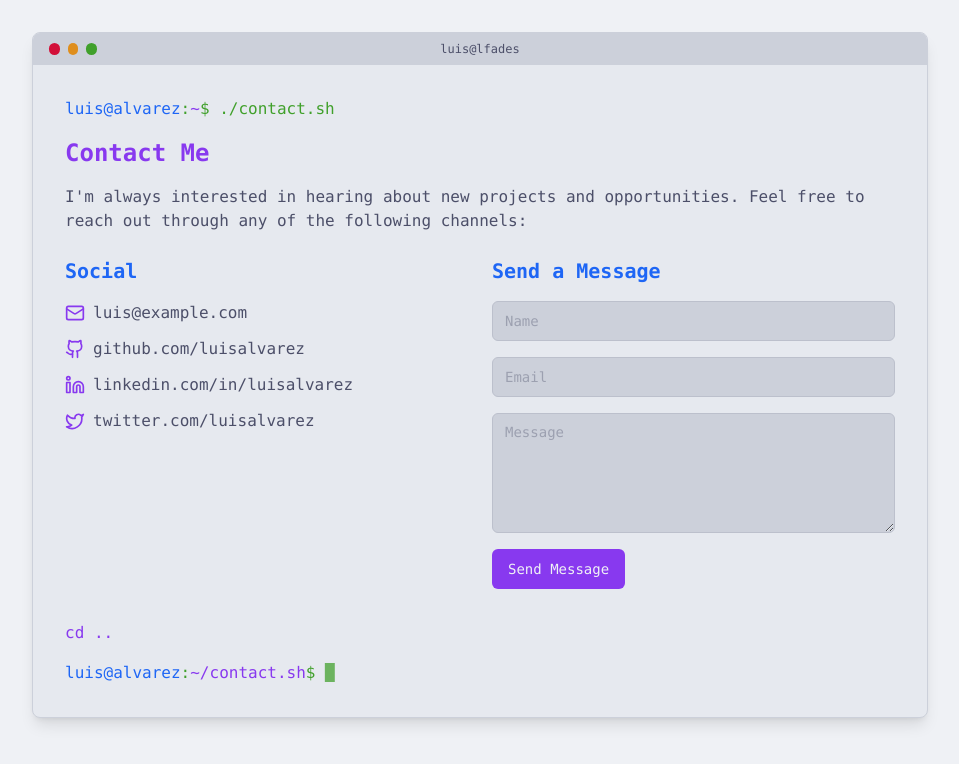
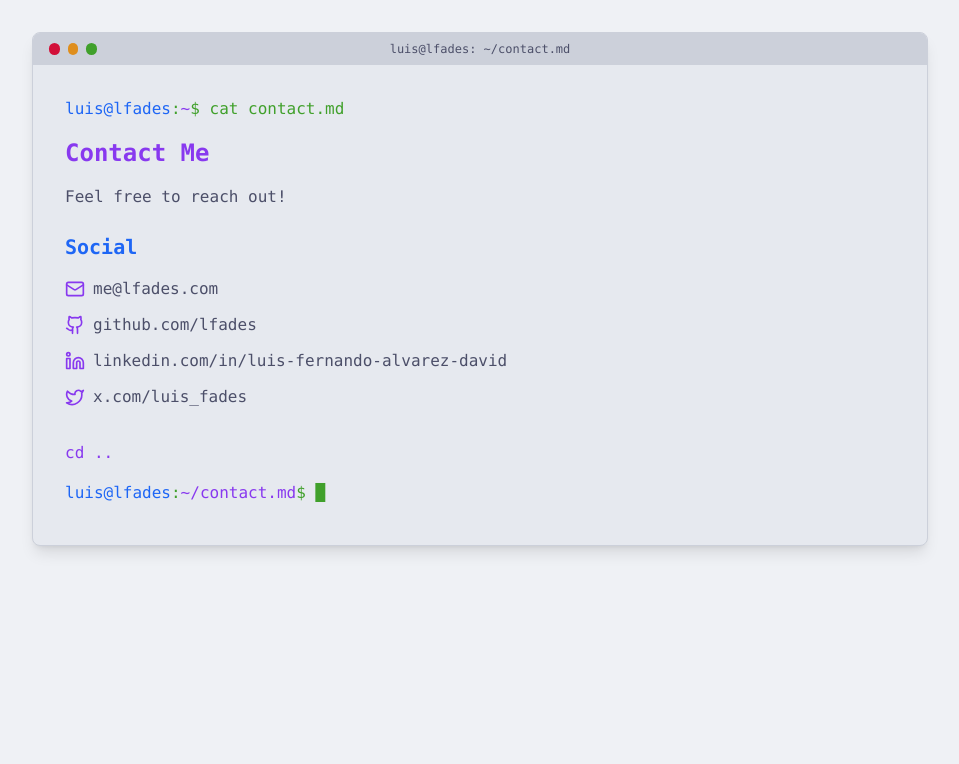
Before and after one commit to lfades/lfades-site, a Next.js app: page /contact in a window 1280 px wide. Shown: the top 764 px of the page, without its empty margins (160-1119 px from the left). Built offline with nearby package versions, Linux system fonts and the light colour scheme.

Commit message:
Updated contact page

```diff
--- a/app/(main)/contact/page.tsx
+++ b/app/(main)/contact/page.tsx
@@ -1,117 +1,79 @@
-import Link from "next/link"
-import { Terminal } from "@/components/terminal"
-import { Button } from "@/components/ui/button"
-import { Input } from "@/components/ui/input"
-import { Textarea } from "@/components/ui/textarea"
-import { Mail, Github, Linkedin, Twitter } from "lucide-react"
+import { Mail, Github, Linkedin, Twitter } from "lucide-react";
+import Link from "next/link";
+import { Terminal } from "@/components/terminal";
+import { TerminalLine } from "@/components/terminal-line";
 
 export default function ContactPage() {
 	return (
 		<div className="min-h-screen bg-ctp-base text-ctp-text font-mono">
-      <Terminal title="luis@alvarez: ~/contact.sh">
+			<Terminal path="~/contact.md">
 				<div className="p-4">
-          <div className="mb-4 text-ctp-green">
-            <span className="text-ctp-blue">luis@alvarez</span>:<span className="text-ctp-mauve">~</span>$ ./contact.sh
-          </div>
+					<TerminalLine className="mb-4" text="cat contact.md" />
 
 					<div className="mb-6">
-            <h1 className="text-2xl font-bold text-ctp-mauve mb-4">Contact Me</h1>
+						<h1 className="text-2xl font-bold text-ctp-mauve mb-4">
+							Contact Me
+						</h1>
 
-            <p className="mb-6">
-              I'm always interested in hearing about new projects and opportunities. Feel free to reach out through any
-              of the following channels:
-            </p>
+						<p className="mb-6">Feel free to reach out! </p>
 
-            <div className="grid grid-cols-1 md:grid-cols-2 gap-6 mb-8">
-              <div className="space-y-4">
+						<div className="mb-8 space-y-4">
 							<h2 className="text-xl font-bold text-ctp-blue">Social</h2>
 
 							<div className="space-y-3">
 								<a
-                    href="mailto:luis@example.com"
+									href="mailto:me@lfades.com"
 									className="flex items-center gap-2 text-ctp-text hover:text-ctp-lavender"
 								>
 									<Mail className="h-5 w-5 text-ctp-mauve" />
-                    <span>luis@example.com</span>
+									<span>me@lfades.com</span>
 								</a>
 
 								<a
-                    href="https://github.com/luisalvarez"
+									href="https://github.com/lfades"
 									target="_blank"
 									rel="noopener noreferrer"
 									className="flex items-center gap-2 text-ctp-text hover:text-ctp-lavender"
 								>
 									<Github className="h-5 w-5 text-ctp-mauve" />
-                    <span>github.com/luisalvarez</span>
+									<span>github.com/lfades</span>
 								</a>
 
 								<a
-                    href="https://linkedin.com/in/luisalvarez"
+									href="https://www.linkedin.com/in/luis-fernando-alvarez-david-1a490a158"
 									target="_blank"
 									rel="noopener noreferrer"
 									className="flex items-center gap-2 text-ctp-text hover:text-ctp-lavender"
 								>
 									<Linkedin className="h-5 w-5 text-ctp-mauve" />
-                    <span>linkedin.com/in/luisalvarez</span>
+									<span>linkedin.com/in/luis-fernando-alvarez-david</span>
 								</a>
 
 								<a
-                    href="https://twitter.com/luisalvarez"
+									href="https://x.com/luis_fades"
 									target="_blank"
 									rel="noopener noreferrer"
 									className="flex items-center gap-2 text-ctp-text hover:text-ctp-lavender"
 								>
 									<Twitter className="h-5 w-5 text-ctp-mauve" />
-                    <span>twitter.com/luisalvarez</span>
+									<span>x.com/luis_fades</span>
 								</a>
-                </div>
-              </div>
-
-              <div className="space-y-4">
-                <h2 className="text-xl font-bold text-ctp-blue">Send a Message</h2>
-
-                <form className="space-y-4">
-                  <div>
-                    <Input
-                      type="text"
-                      placeholder="Name"
-                      className="bg-ctp-surface0 border-ctp-surface1 text-ctp-text placeholder:text-ctp-overlay0"
-                    />
-                  </div>
-
-                  <div>
-                    <Input
-                      type="email"
-                      placeholder="Email"
-                      className="bg-ctp-surface0 border-ctp-surface1 text-ctp-text placeholder:text-ctp-overlay0"
-                    />
-                  </div>
-
-                  <div>
-                    <Textarea
-                      placeholder="Message"
-                      className="bg-ctp-surface0 border-ctp-surface1 text-ctp-text placeholder:text-ctp-overlay0 min-h-[120px]"
-                    />
-                  </div>
-
-                  <Button className="bg-ctp-mauve hover:bg-ctp-lavender text-ctp-base">Send Message</Button>
-                </form>
 							</div>
 						</div>
 					</div>
 
 					<div className="mt-6">
-            <Link href="/" className="text-ctp-mauve hover:text-ctp-lavender hover:underline">
+						<Link
+							href="/"
+							className="text-ctp-mauve hover:text-ctp-lavender hover:underline"
+						>
 							cd ..
 						</Link>
 					</div>
 
-          <div className="mt-4 text-ctp-green">
-            <span className="text-ctp-blue">luis@alvarez</span>:<span className="text-ctp-mauve">~/contact.sh</span>${" "}
-            <span className="animate-pulse">█</span>
-          </div>
+					<TerminalLine className="mt-4" path="~/contact.md" />
 				</div>
 			</Terminal>
 		</div>
-  )
+	);
 }
```
Lines whose indentation alone changed are shown as unchanged.
